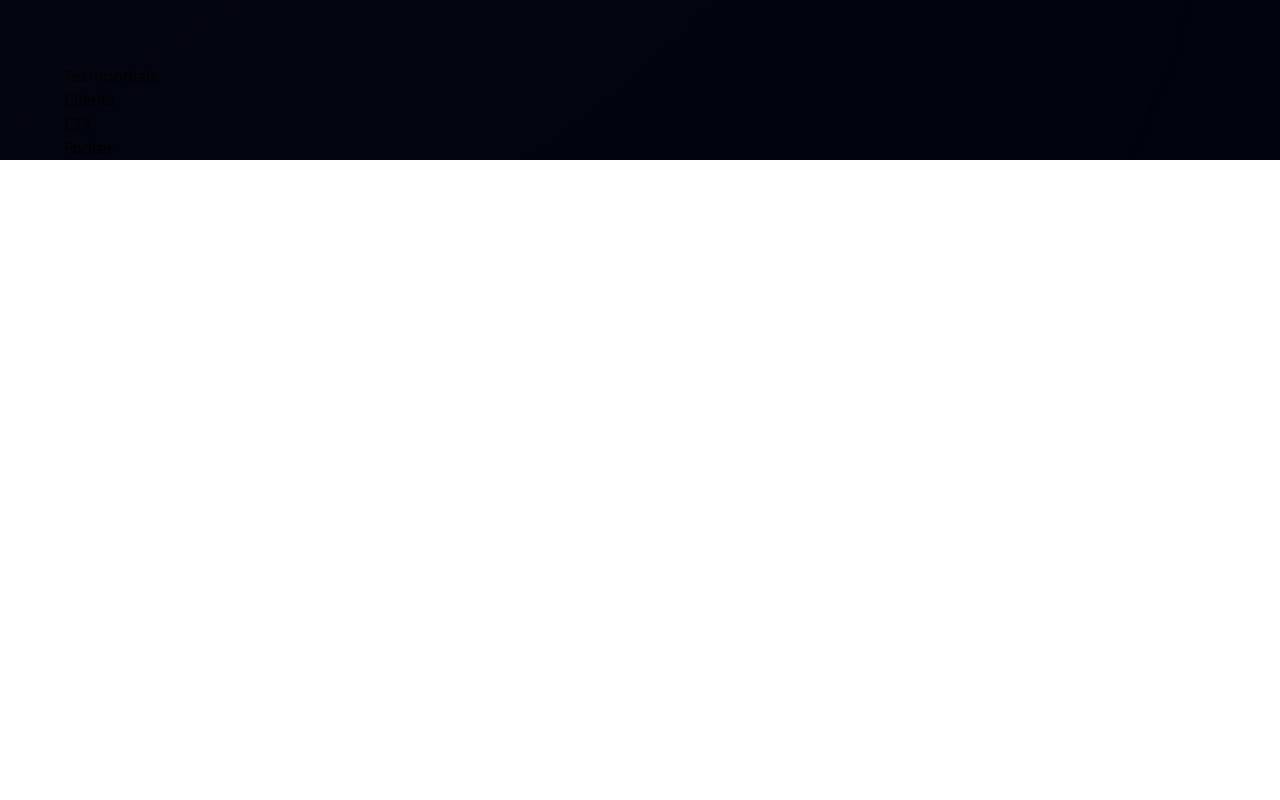
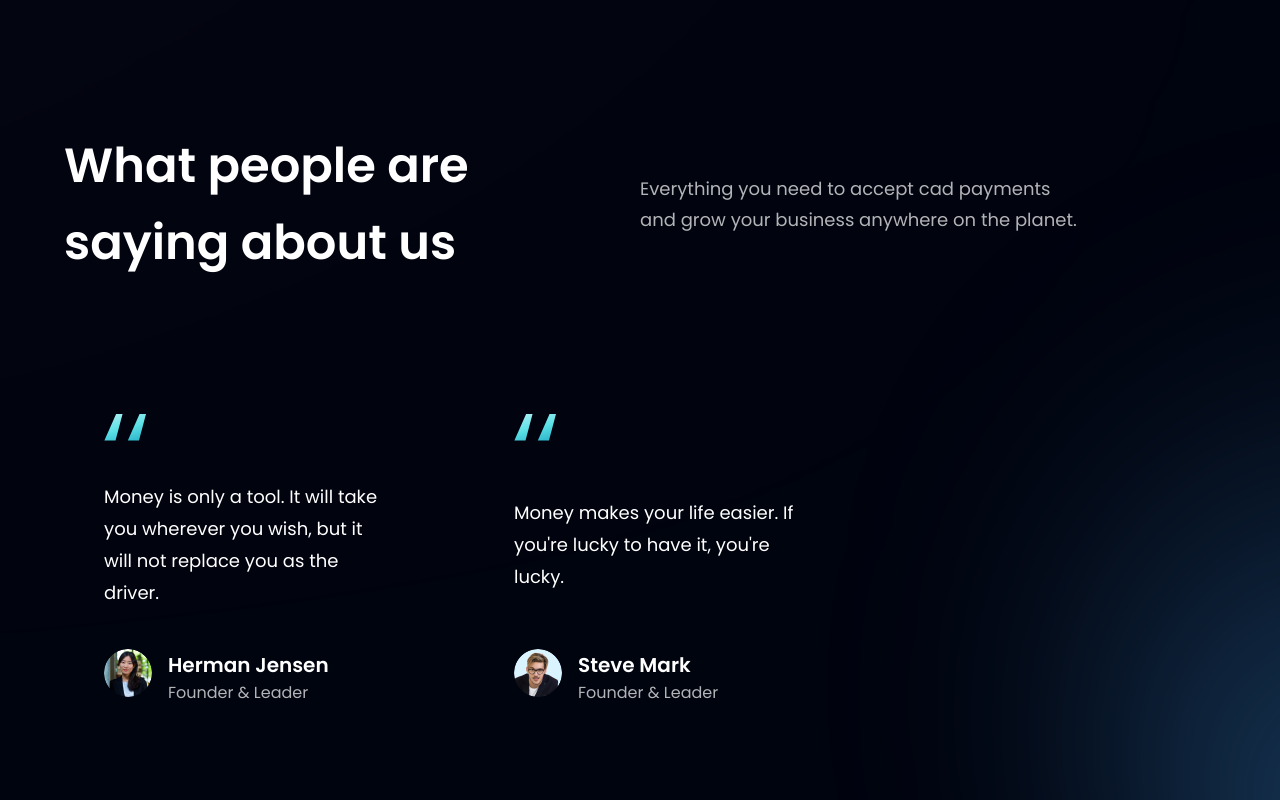
Before and after one commit to mohmedkasim/react-vite-website, a React (Vite) app: page / in a window 1280 px wide. Shown: the part 2740-3540 px from the top of the page. Before the commit the page ends 2900 px from the top, so only its background shows below. Built offline with nearby package versions, Linux system fonts and the light colour scheme.

Commit message:
finish Testimonials

```diff
--- a/src/components/Testimonials.jsx
+++ b/src/components/Testimonials.jsx
@@ -1,9 +1,30 @@
-import React from 'react'
+import { feedback } from "../constants";
+import styles from "../style";
+import FeedbackCard from "./FeedbackCard";
 
-const Testimonials = () => {
-  return (
-    <div>Testimonials</div>
-  )
-}
+const Testimonials = () => (
+  <section
+    id="clients"
+    className={`${styles.paddingY} ${styles.flexCenter} flex-col relative`}
+  >
+    <div  className="absolute z-[0] w-[60%] h-[60%] -right-[50%] rounded-full blue__gradient"/>
+    <div className="w-full flex justify-between items-center md:flex-row flex-col sm:mb-16 mb-6 relative z-[1]">
+      <h1 className={styles.heading2}>
+        What people are <br className="sm:block hidden" /> saying about us
+      </h1>
+      <div className="w-full md:mt-0 mt-6">
+        <p className={`${styles.paragraph} text-left max-w-[450px]`}>
+          Everything you need to accept cad payments and grow your business
+          anywhere on the planet.
+        </p>
+      </div>
+    </div>
+    <div className="flex flex-wrap sm:justify-start justify-center w-full feedback-container relative z-[1]">
+      {feedback.map((card) => (
+        <FeedbackCard key={card.id} {...card}/>
+      ))}
+    </div>
+  </section>
+);
 
-export default Testimonials
+export default Testimonials;
```
